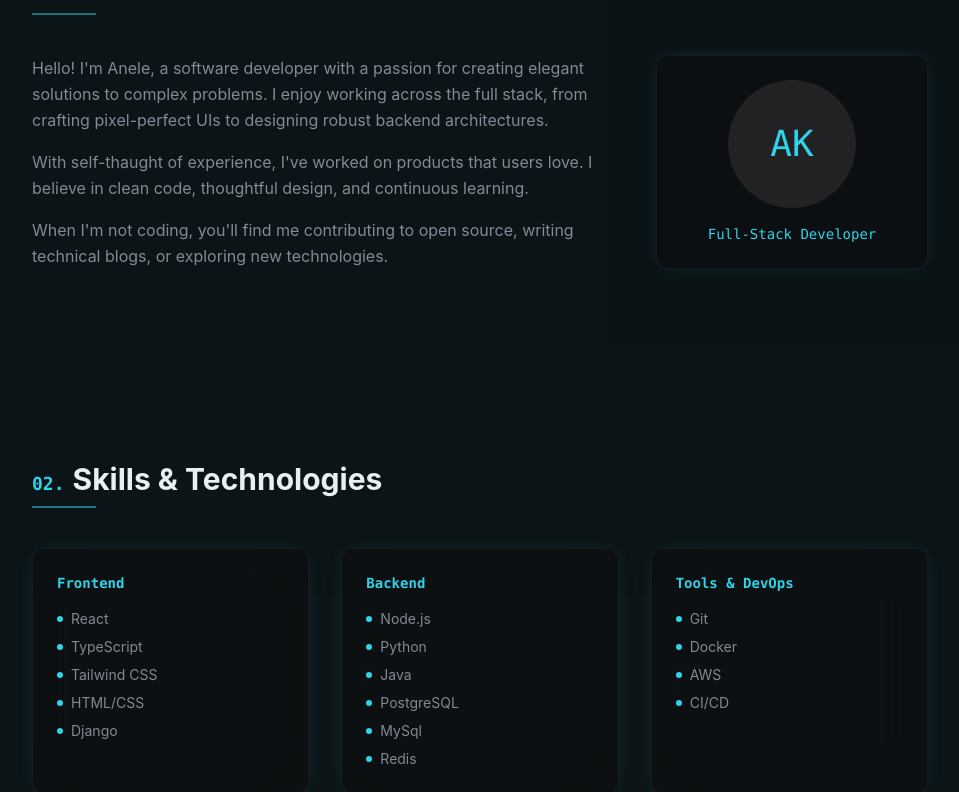
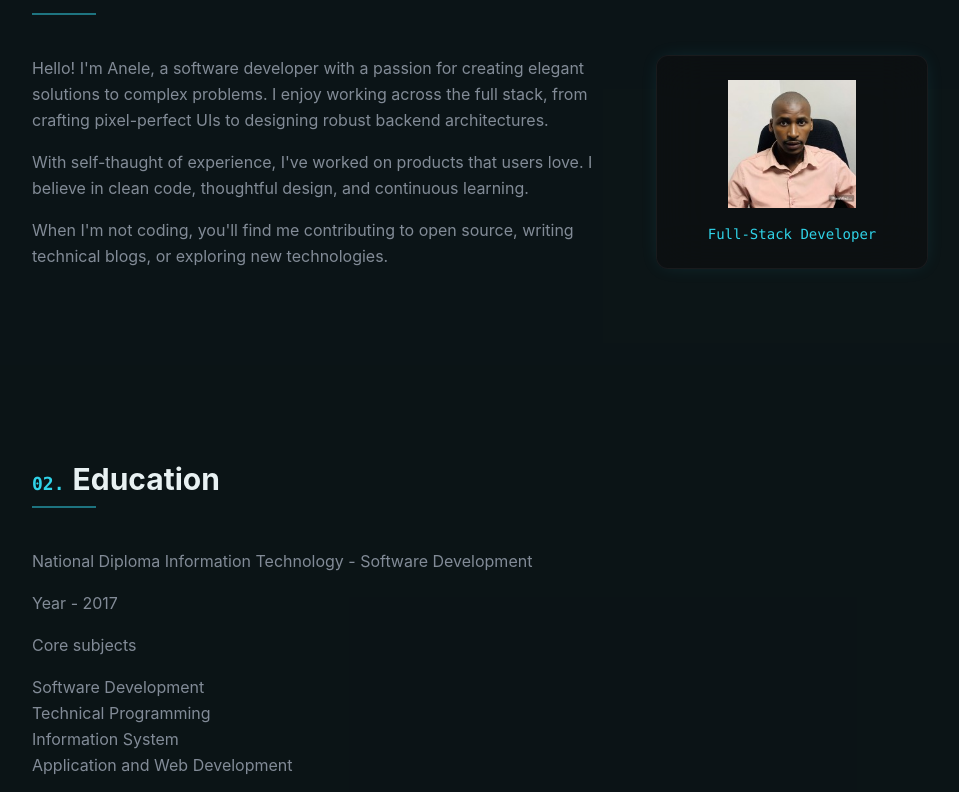
Before and after one commit to kaahoza/portfolio, a React (Vite) app in the folder my_portfolio/: page / in a window 1280 px wide. Shown: the part 928-1720 px from the top of the page, without its empty margins (160-1119 px from the left). Built offline with nearby package versions, Linux system fonts and the light colour scheme.

Commit message:
feat: Add edudcation section udateskills and project section

```diff
--- a/my_portfolio/src/components/AboutSection.jsx
+++ b/my_portfolio/src/components/AboutSection.jsx
@@ -1,15 +1,17 @@
+import logo from '../assets/pic.jpeg'
 const AboutSection = () => {
+
   return (
-    <section id="about" className="section-padding">
+<section id="about" className="section-padding bg-card/30">
       <div className="container mx-auto max-w-4xl">
         <h2 className="text-3xl font-bold mb-2">
           <span className="font-mono text-primary text-lg mr-2">01.</span>
           About Me
         </h2>
         <div className="w-16 h-0.5 bg-primary/50 mb-10" />
+ <div className="grid md:grid-cols-3 gap-10">
+           <div className="md:col-span-2 space-y-4 text-muted-foreground leading-relaxed">
 
-        <div className="grid md:grid-cols-3 gap-10">
-          <div className="md:col-span-2 space-y-4 text-muted-foreground leading-relaxed">
             <p>
               Hello! I'm Anele, a software developer with a passion for creating
               elegant solutions to complex problems. I enjoy working across the
@@ -28,15 +30,16 @@ const AboutSection = () => {
 
           <div className="glass-card glow-border p-6 flex flex-col items-center justify-center gap-4">
             <div className="w-32 h-32 rounded-full bg-secondary flex items-center justify-center">
-
-              <span className="font-mono text-primary text-4xl">AK</span>
+              <img src={logo} alt="profile image" srcset="" />
             </div>
             <p className="font-mono text-sm text-primary">Full-Stack Developer</p>
           </div>
         </div>
+
       </div>
     </section>
-  );
-};
 
-export default AboutSection;
+  )
+}
+
+export default AboutSection
--- /dev/null
+++ b/my_portfolio/src/components/EducationSection.jsx
@@ -0,0 +1,34 @@
+const EducationSection = () => {
+  return (
+    <section id="about" className="section-padding">
+      <div className="container mx-auto max-w-4xl">
+        <h2 className="text-3xl font-bold mb-2">
+          <span className="font-mono text-primary text-lg mr-2">02.</span>
+          Education
+        </h2>
+        <div className="w-16 h-0.5 bg-primary/50 mb-10" />
+        <div className="grid md:grid-cols-3 gap-10">
+          <div className="md:col-span-2 space-y-4 text-muted-foreground leading-relaxed">
+            <p>
+              National Diploma Information Technology - Software Development
+            </p>
+            <p>
+             Year - 2017
+            </p>
+            <p>
+              Core subjects
+            </p>
+            <ul>
+                <li>Software Development</li>
+                <li>Technical Programming</li>
+                <li>Information System</li>
+                <li>Application and Web Development</li>
+            </ul>
+          </div>
+        </div>
+      </div>
+    </section>
+  );
+};
+
+export default EducationSection;
--- a/my_portfolio/src/components/ProjectsSection.jsx
+++ b/my_portfolio/src/components/ProjectsSection.jsx
@@ -17,22 +17,15 @@ const projects = [
     tech: ["React","axios","Python" ,"GitHub Actions"],
     github: "https://github.com/kaahoza/django-react-auth-system",
   },
-  // {
-  //   title: "Artisan Marketplace",
-  //   description:
-  //     "A full-stack e-commerce platform connecting artisans with buyers. Features real-time chat, payments, and a recommendation engine.",
-  //   tech: ["Next.js", "PostgreSQL", "Stripe", "Redis"],
-  //   github: "https://github.com",
-  //   live: "https://example.com",
-  // },
-  // {
-  //   title: "NoteGraph",
-  //   description:
-  //     "A knowledge management app with bi-directional linking and graph visualization. Inspired by Roam Research and Obsidian.",
-  //   tech: ["React", "TypeScript", "SQLite", "Electron"],
-  //   github: "https://github.com",
-  //   live: "https://example.com",
-  // },
+  {
+    title: "Spring boot microservice e-cormmerce",
+    description:
+      "A microservice architecture with Api gateway using spring boot and spring cloud to build an e-commerce application Features real-time chat, payments, and a recommendation engine.",
+    tech: ["", "PostgreSQL", "Stripe", "Redis"],
+    github: "https://github.com/kaahoza/e-commerce-.git",
+    // live: "https://example.com",
+  },
+
 ];
 
 const ProjectsSection = () => {
--- a/my_portfolio/src/components/SkillsSection.jsx
+++ b/my_portfolio/src/components/SkillsSection.jsx
@@ -9,7 +9,7 @@ const skills = [
   },
   {
     category: "Tools & DevOps",
-    items: ["Git", "Docker", "AWS", "CI/CD",],
+    items: ["Git", "Docker",  "CI/CD",],
   },
 ];
 
@@ -18,7 +18,7 @@ const SkillsSection = () => {
     <section id="skills" className="section-padding bg-card/30">
       <div className="container mx-auto max-w-4xl">
         <h2 className="text-3xl font-bold mb-2">
-          <span className="font-mono text-primary text-lg mr-2">02.</span>
+          <span className="font-mono text-primary text-lg mr-2">03.</span>
           Skills & Technologies
         </h2>
         <div className="w-16 h-0.5 bg-primary/50 mb-10" />
--- a/my_portfolio/src/pages/Index.jsx
+++ b/my_portfolio/src/pages/Index.jsx
@@ -6,6 +6,7 @@ import SkillsSection from '../components/SkillsSection'
 import Footer from '../components/FooterSection'
 import ContactSection from '../components/ContactSection'
 import ProjectsSection from '../components/ProjectsSection'
+import EducationSection from '../components/EducationSection'
 
 const Index = () => {
   return (
@@ -13,6 +14,7 @@ const Index = () => {
         <Navbar />
         <HeroSection />
         <AboutSection />
+        <EducationSection />
         <SkillsSection />
         <ProjectsSection />
         <ContactSection />
```
